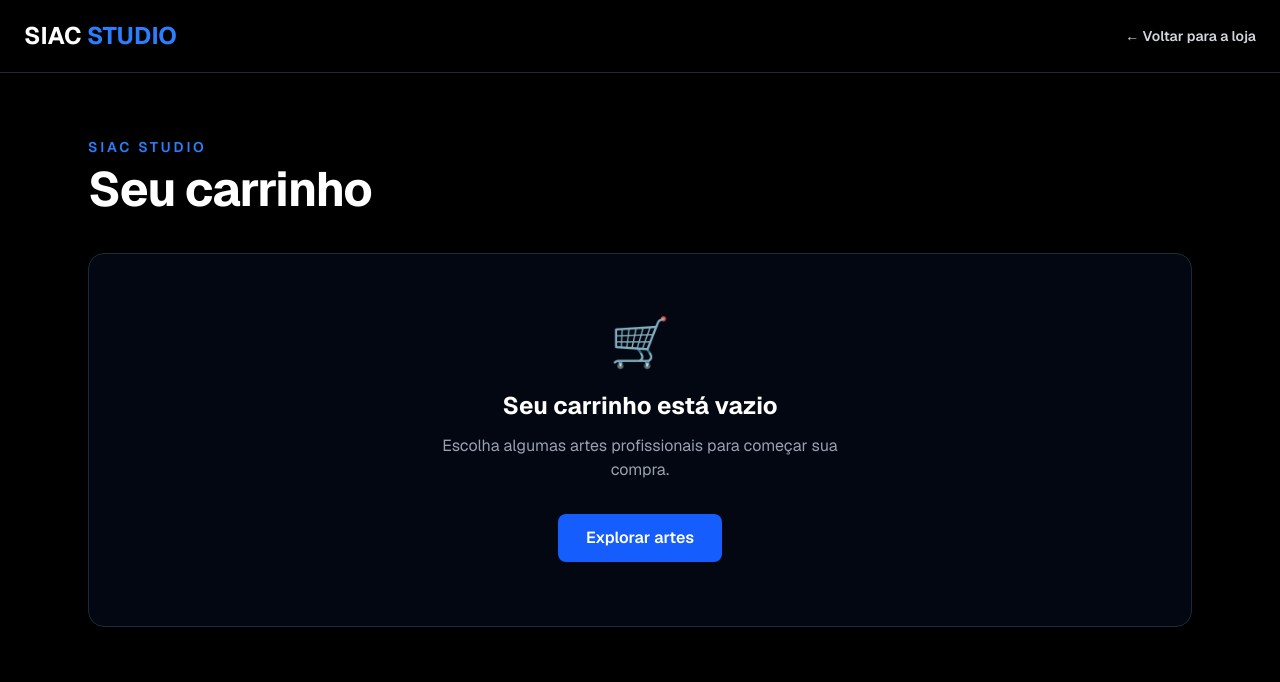
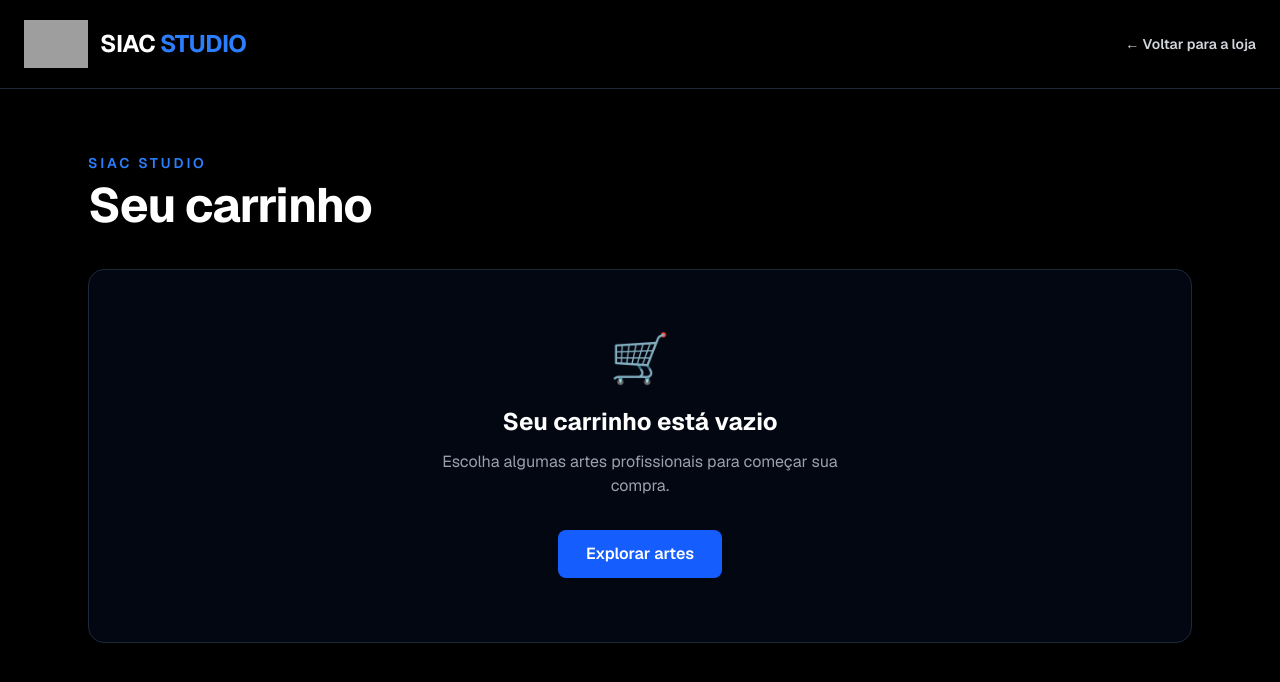
Before and after one commit to sergioitalo10/SIAC-STUDIO, a Next.js app: page /carrinho in a window 1280 px wide. Shown: the top 682 px of the page. Built offline with nearby package versions, Linux system fonts and the light colour scheme; grey boxes are pictures that could not be loaded.

Commit message:
Adicionar logo ao cabeçalho do carrinho

```diff
--- a/src/app/carrinho/page.tsx
+++ b/src/app/carrinho/page.tsx
@@ -2,6 +2,7 @@
 
 import Link from "next/link";
 import { useCart } from "@/context/CartContext";
+import SiteHeader from "@/components/SiteHeader";
 
 export default function CartPage() {
   const { cart, removeFromCart, clearCart } = useCart();
@@ -15,25 +16,14 @@ export default function CartPage() {
     <main className="min-h-screen bg-black text-white">
 
       {/* CABEÇALHO */}
-      <header className="border-b border-gray-800 bg-black">
-        <div className="mx-auto flex max-w-7xl items-center justify-between px-6 py-5">
-
-          <Link
-            href="/"
-            className="text-2xl font-bold"
-          >
-            SIAC <span className="text-blue-500">STUDIO</span>
-          </Link>
-
+      <SiteHeader>
         <Link
           href="/"
           className="text-sm font-semibold text-gray-300 transition hover:text-blue-500"
         >
           ← Voltar para a loja
         </Link>
-
-        </div>
-      </header>
+      </SiteHeader>
 
       {/* CONTEÚDO */}
       <section className="mx-auto max-w-6xl px-6 py-12 md:py-16">
```
Lines whose indentation alone changed are shown as unchanged.
